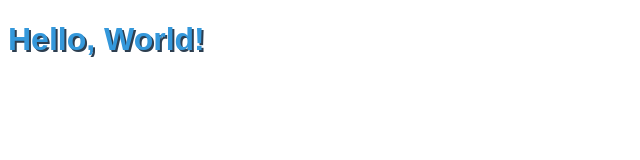
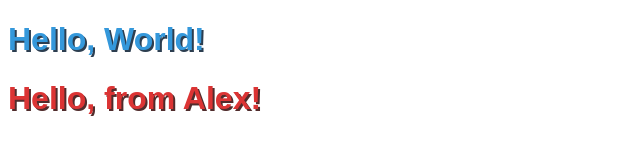
Before and after one commit to ZenKaza/my_project, a website: page public/index.html in a window 1280 px wide. Shown: the whole page, without its empty margins (0-640 px from the left). Drawn offline with Linux system fonts and the light colour scheme.

Commit message:
Added a new element on the index page for saying hello from alex, and added a class to the styles.css for formatting it.

```diff
--- a/public/index.html
+++ b/public/index.html
@@ -5,5 +5,6 @@
 </head>
 <body>
   <h1 class="hello-world">Hello, World!</h1>
+  <h1 class="hello-from-alex">Hello, from Alex!</h1>
 </body>
 </html>
--- a/public/styles.css
+++ b/public/styles.css
@@ -3,3 +3,9 @@
     color: #3498db;
     text-shadow: 2px 2px #2c3e50;
   }
+
+  .hello-from-alex {
+    font-family: Arial, sans-serif;
+    color: #db3434;
+    text-shadow: 2px 2px #502c2c;
+  }
```
